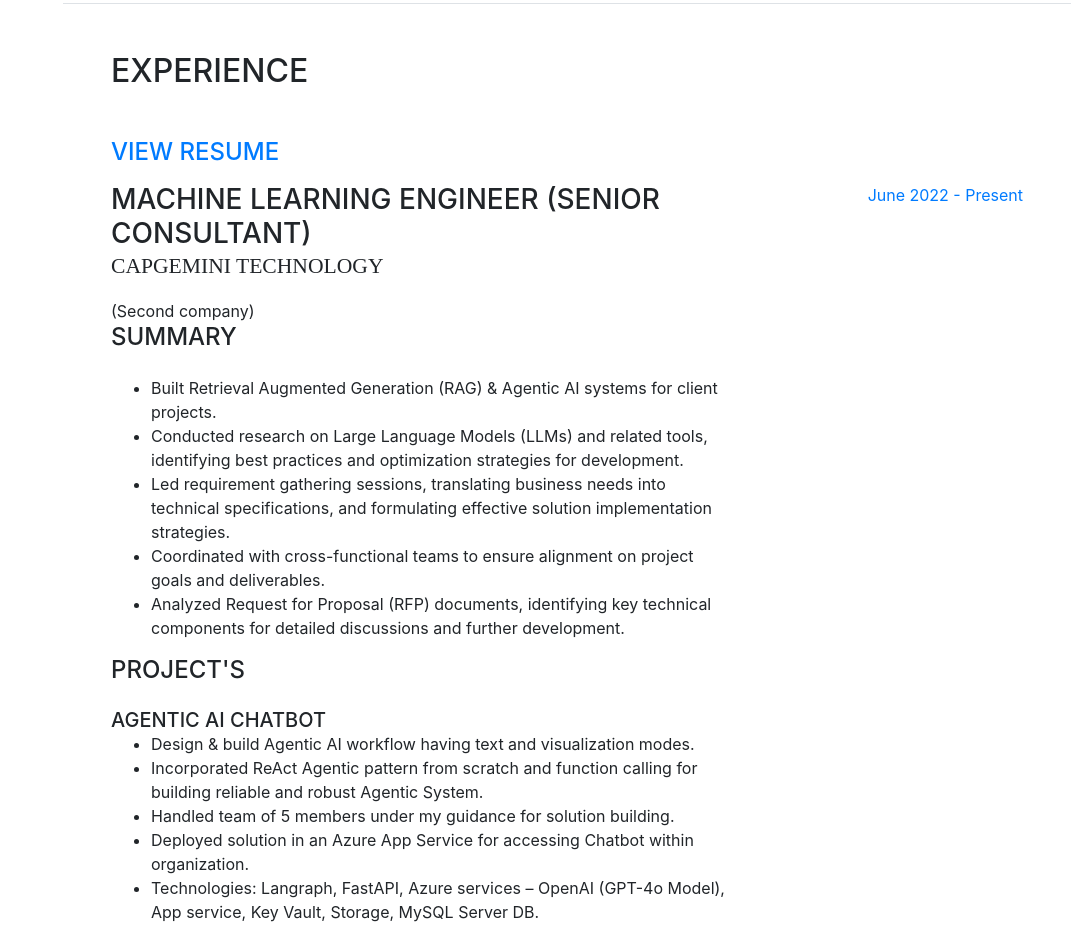
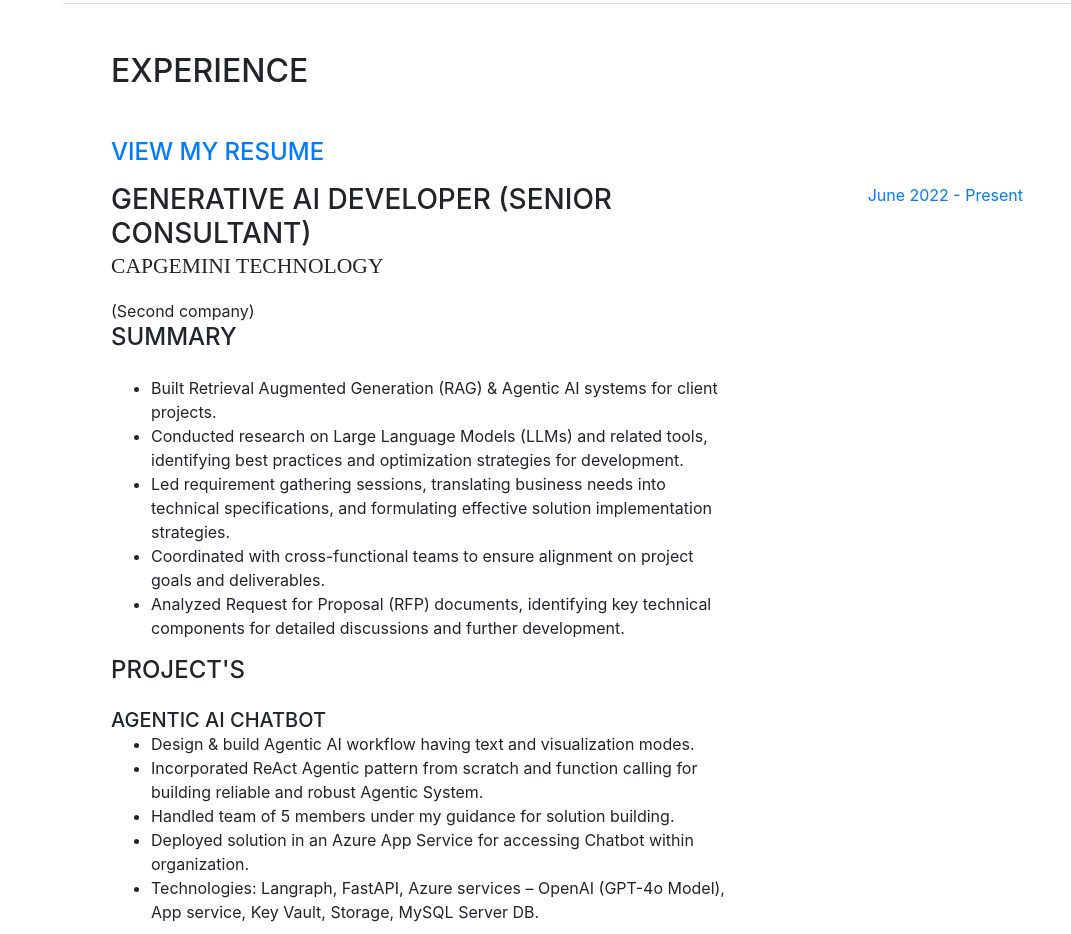
Before and after one commit to Akshaykumarcp/akshaykumarcp.github.io, a website with bundled scripts: page index.html in a window 1280 px wide. Shown: the part 820-1754 px from the top of the page, without its empty margins (209-1280 px from the left). Built offline with nearby package versions, Linux system fonts and the light colour scheme; a web font is replaced by a local one.

Commit message:
minor changes

```diff
--- a/index.html
+++ b/index.html
@@ -129,11 +129,11 @@
         <div class="my-auto">
           <h2 class="mb-5">Experience</h2>
 
-          <p><h4 class="mb-0"> <a href="https://github.com/Akshaykumarcp/akshaykumarcp.github.io/blob/master/resume/Akshay_Kumar_CP.pdf"> View Resume </li> </a> </h4></p>
+          <p><h4 class="mb-0"> <a href="https://github.com/Akshaykumarcp/akshaykumarcp.github.io/blob/master/resume/Akshay_Kumar_CP.pdf"> View My Resume </li> </a> </h4></p>
 
           <div class="resume-item d-flex flex-column flex-md-row mb-5">
             <div class="resume-content mr-auto">
-              <h3 class="mb-0">Machine Learning Engineer (Senior Consultant)</h3>
+              <h3 class="mb-0">Generative AI Developer (Senior Consultant)</h3>
               <div class="subheading mb-3">Capgemini Technology</div> (Second company)
               <h4 class="mb-0">Summary</h4><br/>
               <ul>
@@ -274,6 +274,7 @@
                 <li>Identified key problem statements in products and processes and developed Machine Learning solution to address these challenges and optimize performance.</li>
                 <li>Debug company internal product and provide fixes for customer issues.</li>
               <h4 class="mb-0">Project's</h4><br/>
+
               <h5 class="mb-0">Open-Source License Detection & Copyright Extraction</h5>
                 <ul>
                   <li>Increased component license mappings from 35% to 55%.</li>
```
